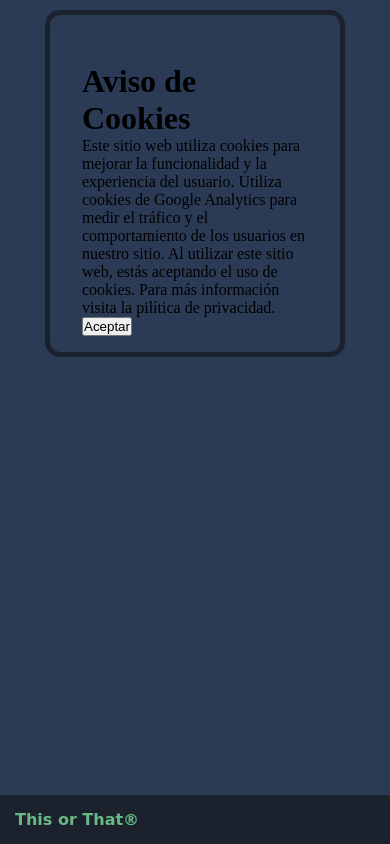
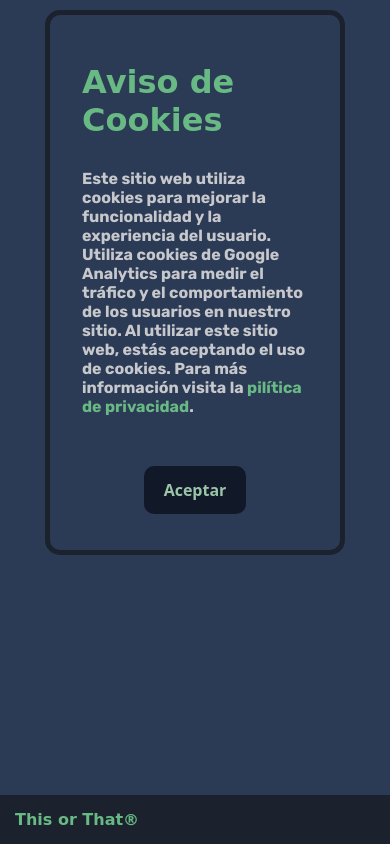
Before and after one commit to jonurbaaa/This_or_That, a website: page public/index.html in a window 390 px wide. Drawn offline with Linux system fonts and the light colour scheme; no server answers; a web font is replaced by a local one.

Commit message:
Update style.css

```diff
--- a/public/style.css
+++ b/public/style.css
@@ -393,6 +393,42 @@ nav img{
     width: 300px;
     border: 5px solid #1b222e
 }
+    .cookies h1{
+    font-family: 'Skranji', cursive;
+    font-weight: 800;
+    color: var(--bodyBackground);
+    margin-bottom: 30px;
+}
+.cookies p{
+    font-size: 1rem;
+    color: #c7c8cb;
+    font-family: 'Rubik', sans-serif;
+    margin-bottom: 50px;
+}
+.cookies p a{
+    color: #68B984;
+}
+.cookies button{
+    font-family: 'Rubik', sans-serif;
+    text-align: center;
+    display: block;
+    margin: 10px auto 20px auto;
+    min-width: 100px;
+    background-color: #111827;
+    box-sizing: border-box;
+    color: #FFFFFF;
+    color: #9bc4a9;
+    cursor: pointer;
+    font-family: "Inter var",ui-sans-serif,system-ui,-apple-system,system-ui,"Segoe UI",Roboto,"Helvetica Neue",Arial,"Noto Sans",sans-serif,"Apple Color Emoji","Segoe UI Emoji","Segoe UI Symbol","Noto Color Emoji";
+    font-size: 1rem;
+    font-weight: 600;
+    line-height: 1.5rem;
+    padding: .75rem 1.2rem;
+    text-align: center;
+    border-radius: 10px;
+    outline: none;
+    border: none;
+}
   .popUpInicio{
     position: absolute;
     z-index: 100;
```
